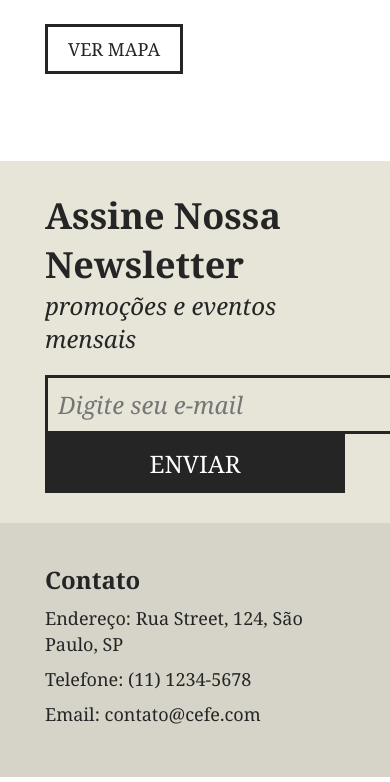
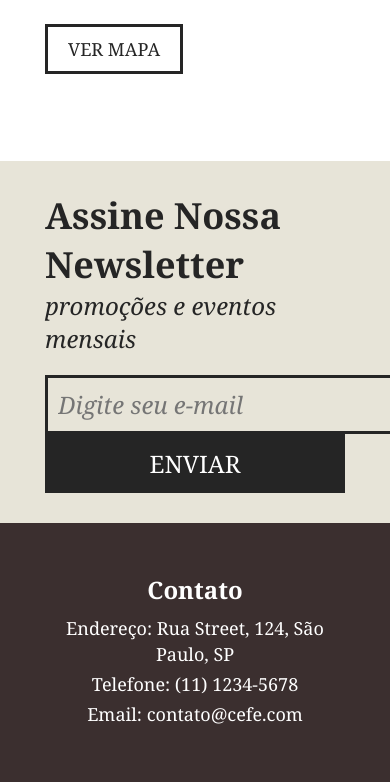
Before and after one commit to dgusfr/CafeCultura, a plain HTML site: page index.html in a window 390 px wide. Shown: the part 3833-4615 px from the top of the page. Drawn offline with Linux system fonts and the light colour scheme.

Commit message:
cg=hanges

```diff
--- a/css/style.css
+++ b/css/style.css
@@ -344,26 +344,47 @@ h2.produtos-mineiro::before {
 	cursor: pointer;
 }
 
-/*Footer*/
+/* Footer */
 
 .footer {
-	background: #d6d3c8;
+	background: #3B2F2F;
 	padding: 40px 0;
+	color: #fff;
+}
+
+.footer .container {
+	display: flex;
+	justify-content: space-between;
+	align-items: flex-start;
+	flex-wrap: wrap;
+	gap: 300px;
+}
+
+.footer-contact {
+	flex: 1;
+	margin: 0 20px;
+}
+
+.footer h2 {
+	font-size: 1.5em;
+	margin-bottom: 10px;
 }
 
 .footer p {
 	font-size: 1.125em;
 	line-height: 1.4em;
-	margin: 0 10px;
-	flex: 1;
-}
-
-.footer-img {
-	margin: 0 10px;
+	margin: 5px 0;
 }
 
 @media (max-width: 739px) {
-	.footer-img, .footer p {
-		margin: 10px 0px;
+	.footer .container {
+		flex-direction: column;
+		align-items: center;
+		text-align: center;
+		gap: 50px;
+	}
+
+	.footer-contact{
+		margin: 10px 0;
 	}
 }
```
